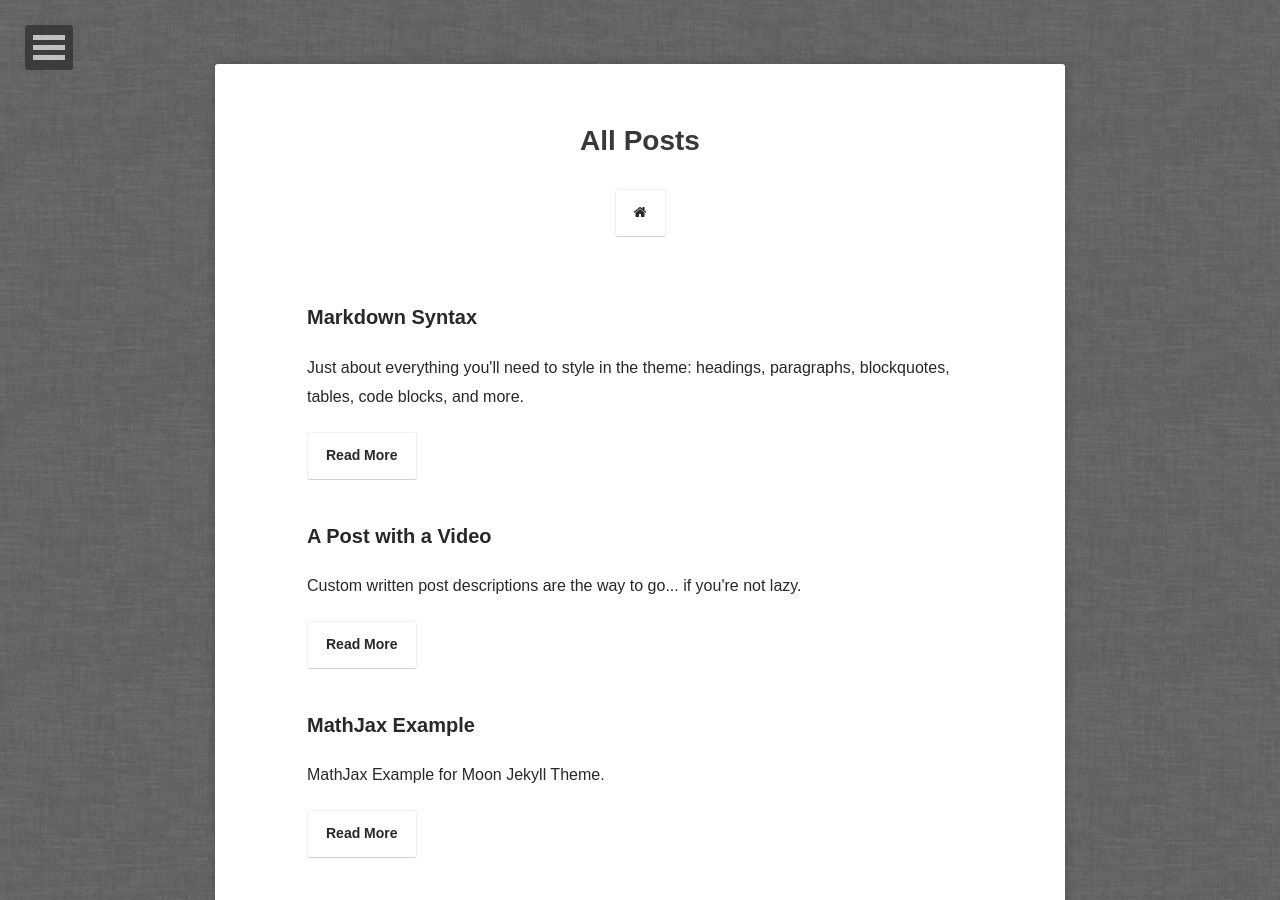
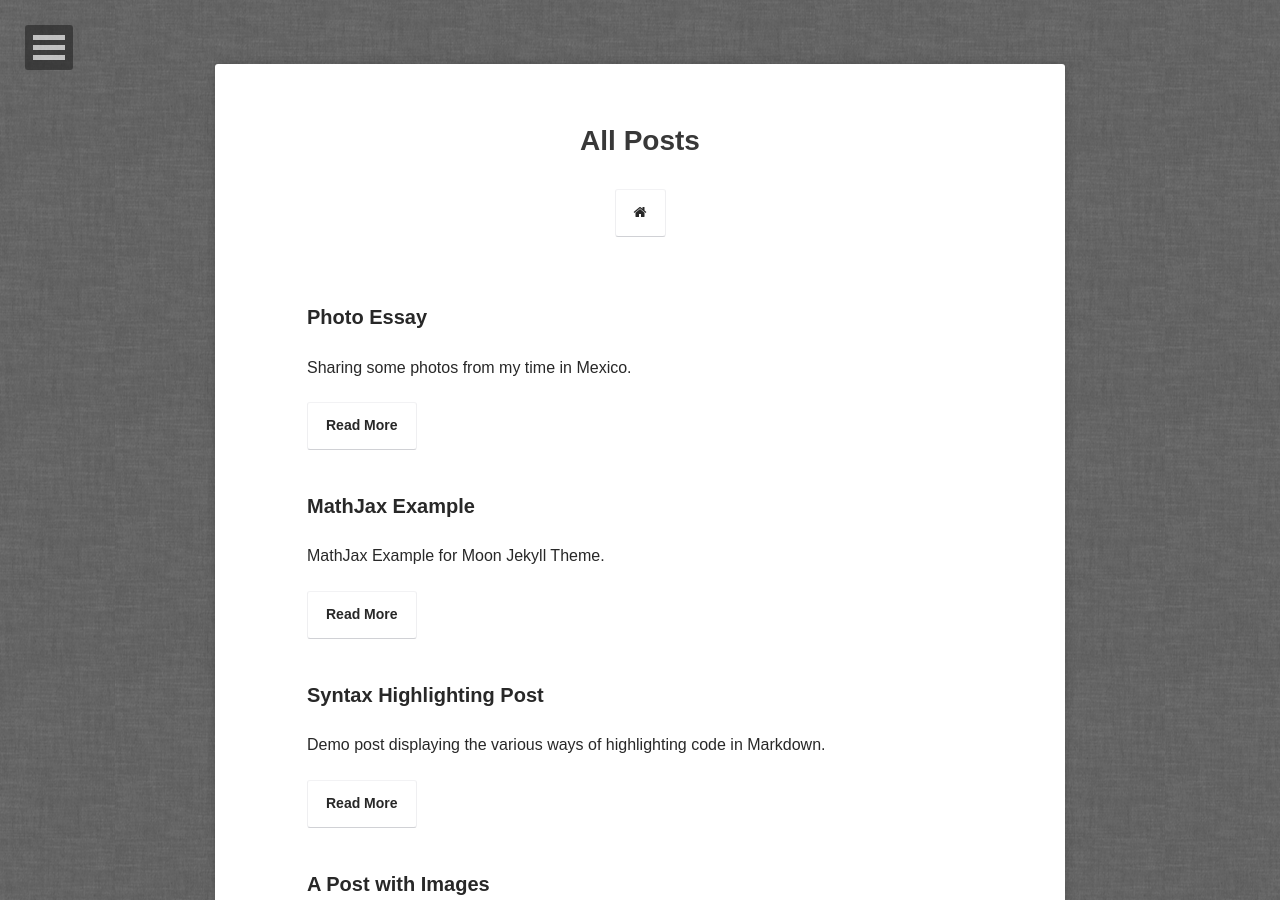
Before and after one commit to qualitydixon/qualitydixon.github.io, a Jekyll site: the page built from posts/index.md, in a window 1280 px wide and 900 px high. Built offline with Jekyll 4.4.1, drawn with Linux system fonts in a browser that asks for light colours; some web fonts are replaced.

Commit message:
Started to change the posts.

```diff
--- a/_posts/2013-06-25-video-post.md
+++ /dev/null
@@ -1,20 +0,0 @@
----
-layout: post
-title:  "A Post with a Video"
-date:   2016-03-15
-excerpt: "Custom written post descriptions are the way to go... if you're not lazy."
-tag:
-- sample
-- post
-- video
-comments: true
----
-<iframe width="560" height="315" src="//www.youtube.com/embed/SU3kYxJmWuQ" frameborder="0"> </iframe>
-
-Video embeds are responsive and scale with the width of the main content block with the help of [FitVids](http://fitvidsjs.com/).
-
-Not sure if this only effects Kramdown or if it's an issue with Markdown in general. But adding YouTube video embeds causes errors when building your Jekyll site. To fix add a space between the `<iframe>` tags and remove `allowfullscreen`. Example below:
-
-{% highlight html %}
-<iframe width="560" height="315" src="//www.youtube.com/embed/SU3kYxJmWuQ" frameborder="0"> </iframe>
-{% endhighlight %}
--- a/_posts/2016-03-20-markdown-syntax.md
+++ b/_posts/2016-03-20-markdown-syntax.md
@@ -1,8 +1,8 @@
 ---
 layout: post
-title:  "Markdown Syntax"
+title:  "Photo Essay"
 date:   2016-03-15
-excerpt: "Just about everything you'll need to style in the theme: headings, paragraphs, blockquotes, tables, code blocks, and more."
+excerpt: "Sharing some photos from my time in Mexico."
 tag:
 - markdown
 - syntax
```
Also changed, not shown: _posts/2016-03-21-moon-theme.md (deleted, +0 -160 lines), _posts/2016-06-08-first_post.md (added, +17 -0 lines).
